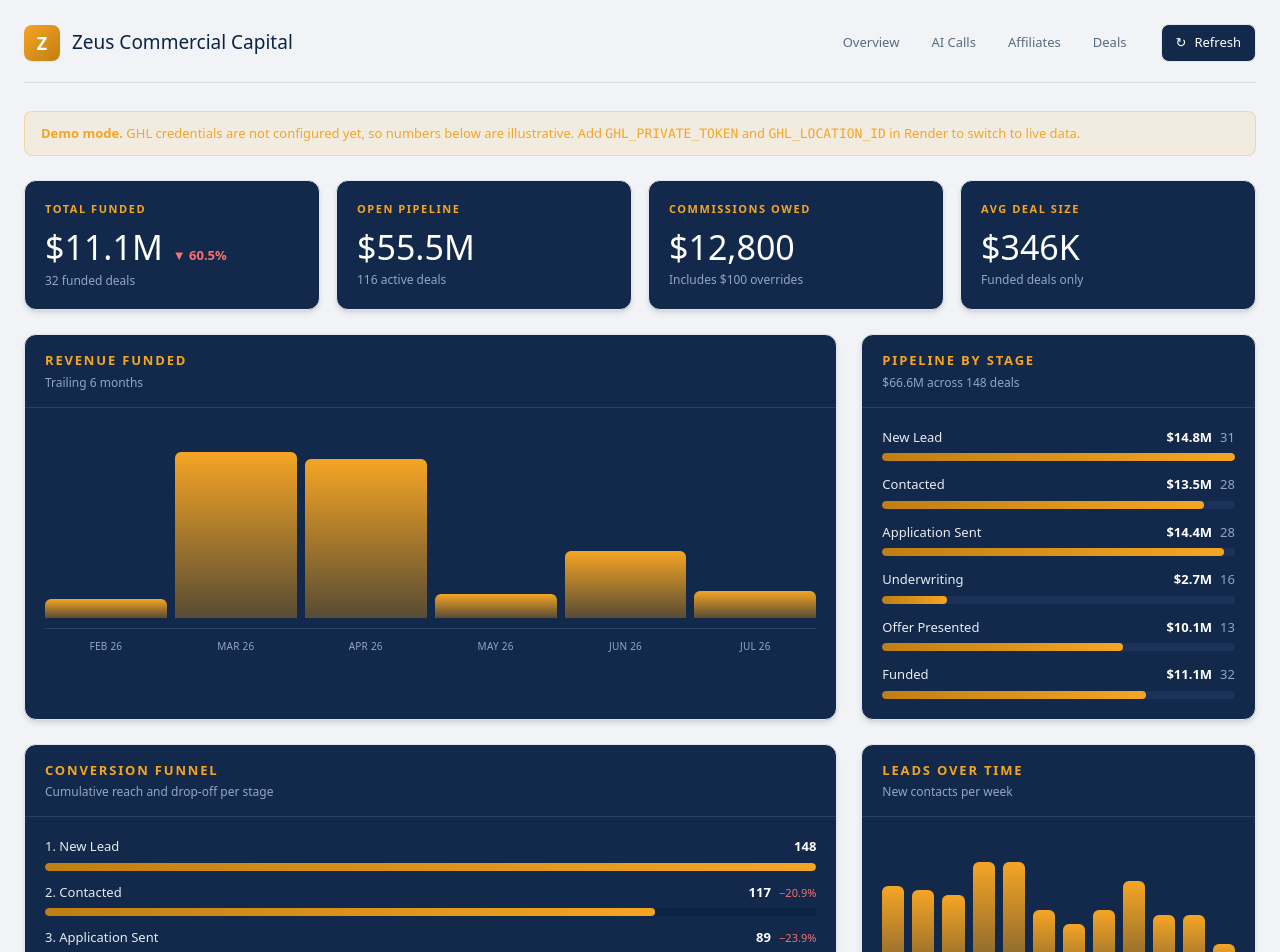
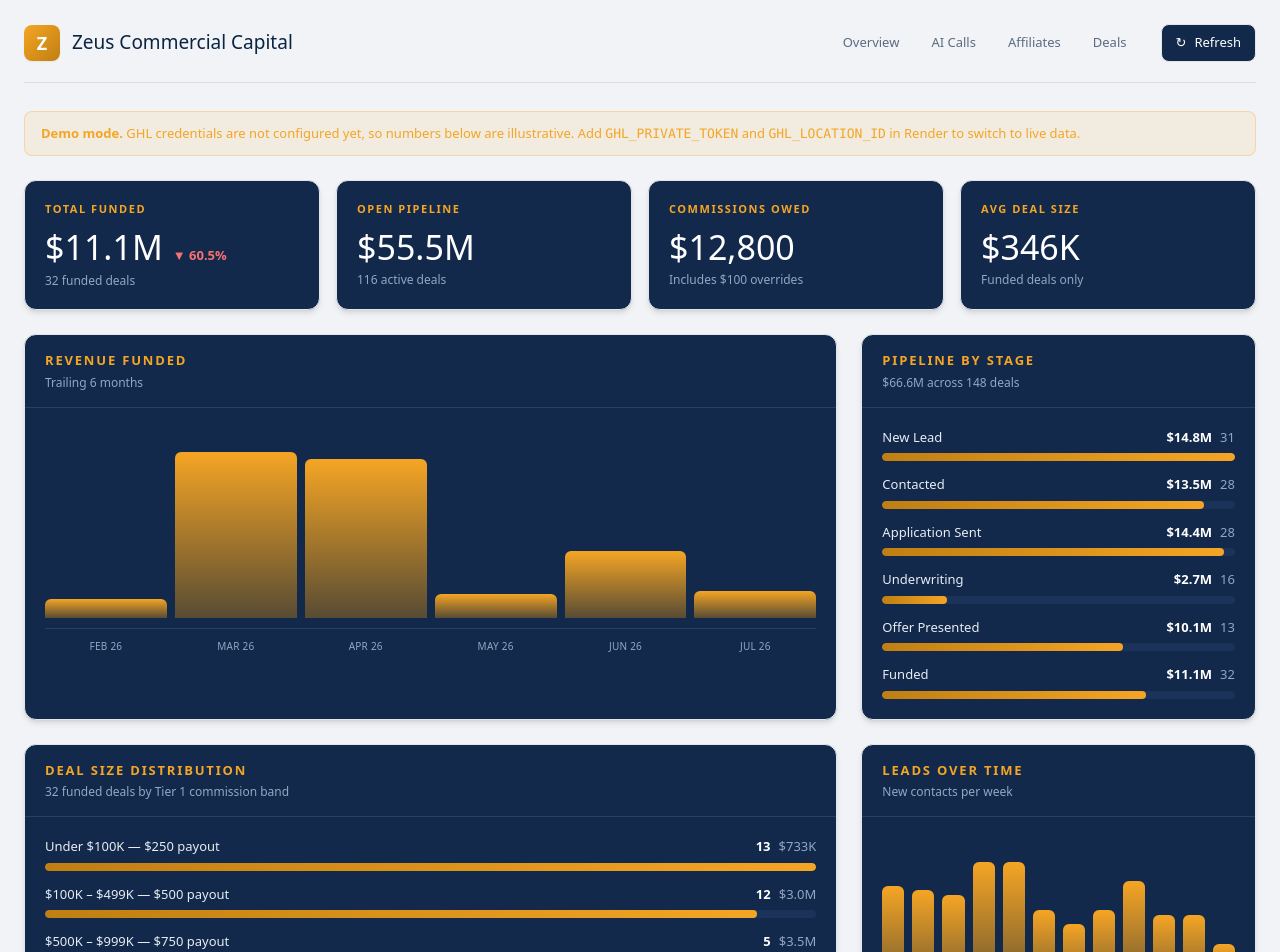
Before and after one commit to ZeusCommercial/Dashboard-, a Next.js app: page / in a window 1280 px wide. Shown: the top 952 px of the page. Built offline with nearby package versions, Linux system fonts and the light colour scheme.

Commit message:
page.tsx

```diff
--- a/src/app/page.tsx
+++ b/src/app/page.tsx
@@ -8,11 +8,11 @@
 import { PipelineFilter } from "@/components/PipelineFilter";
 import {
   compactMoney,
-  conversionFunnel,
+  dealSizeDistribution,
   leadsOverTime,
   loadDataset,
+  money,
   overviewKpis,
-  pct,
   pipelineByStage,
   revenueByMonth,
 } from "@/lib/metrics";
@@ -28,10 +28,11 @@
   const kpis = overviewKpis(data);
   const revenue = revenueByMonth(data);
   const stages = pipelineByStage(data);
-  const funnel = conversionFunnel(data);
+  const bands = dealSizeDistribution(data);
   const leads = leadsOverTime(data);
 
   const totalPipeline = stages.reduce((s, x) => s + x.value, 0);
+  const bandedDeals = bands.reduce((s, b) => s + b.count, 0);
 
   return (
     <main className="space-y-6">
@@ -94,39 +95,18 @@
 
       <div className="grid grid-cols-1 gap-6 lg:grid-cols-3">
         <Card
-          title="Conversion Funnel"
-          subtitle="Cumulative reach and drop-off per stage"
+          title="Deal Size Distribution"
+          subtitle={`${bandedDeals} funded deals by Tier 1 commission band`}
           className="lg:col-span-2"
         >
-          <div className="space-y-3">
-            {funnel.map((f, i) => {
-              const first = funnel[0]?.count ?? 1;
-              const width = (f.count / first) * 100;
-              return (
-                <div key={f.stage} className="group">
-                  <div className="mb-1.5 flex items-baseline justify-between gap-3">
-                    <span className="text-[13px] text-bright/90">
-                      {i + 1}. {f.stage}
-                    </span>
-                    <span className="tnum text-[13px] font-semibold text-bright">
-                      {f.count}
-                      {f.dropoff !== null && f.dropoff > 0 && (
-                        <span className="ml-2 text-[11px] font-normal text-loss">
-                          −{pct(f.dropoff)}
-                        </span>
-                      )}
-                    </span>
-                  </div>
-                  <div className="h-2 overflow-hidden rounded-full bg-ink">
-                    <div
-                      className="h-full rounded-full bg-gradient-to-r from-goldDim to-gold"
-                      style={{ width: `${Math.max(width, 2)}%` }}
-                    />
-                  </div>
-                </div>
-              );
-            })}
-          </div>
+          <BarList
+            rows={bands.map((b) => ({
+              label: `${b.label} — ${money(b.payout)} payout`,
+              value: b.count,
+              display: `${b.count}`,
+              sub: compactMoney(b.volume),
+            }))}
+          />
         </Card>
 
         <Card title="Leads Over Time" subtitle="New contacts per week">
```
